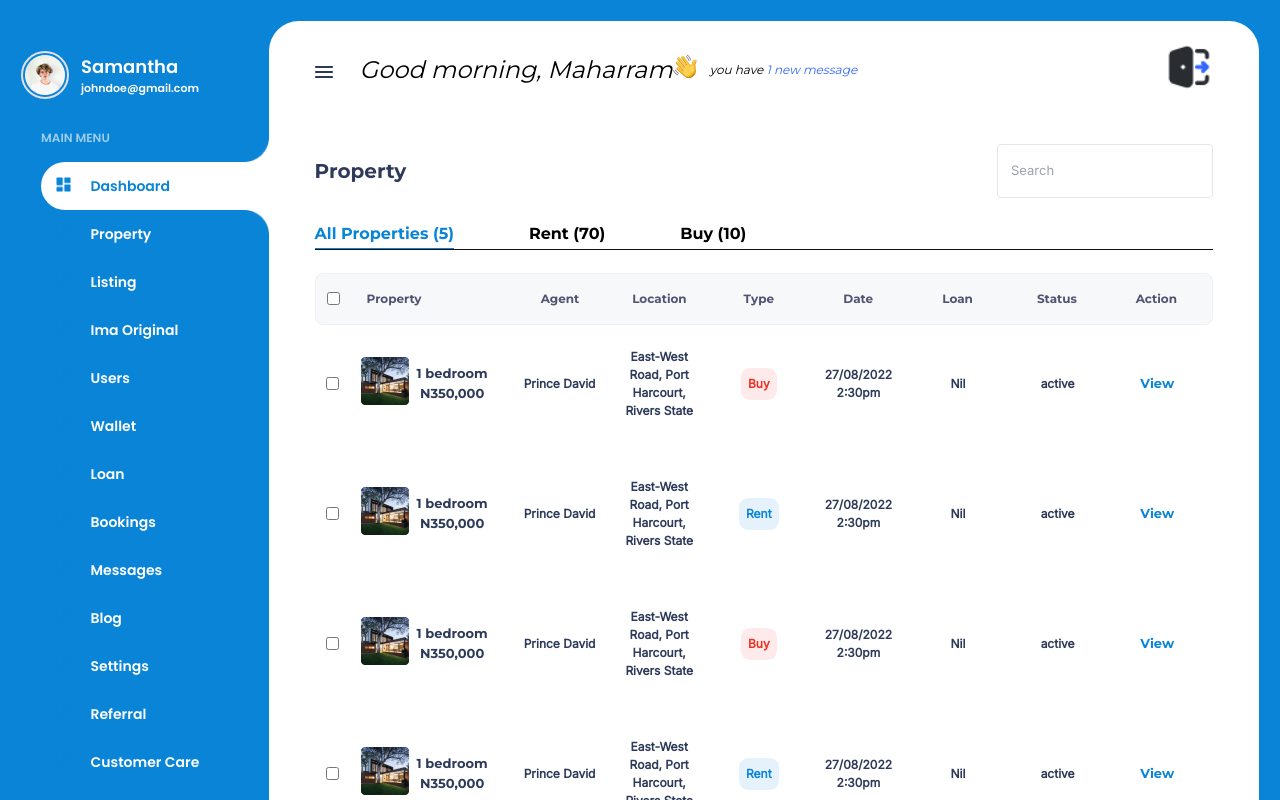
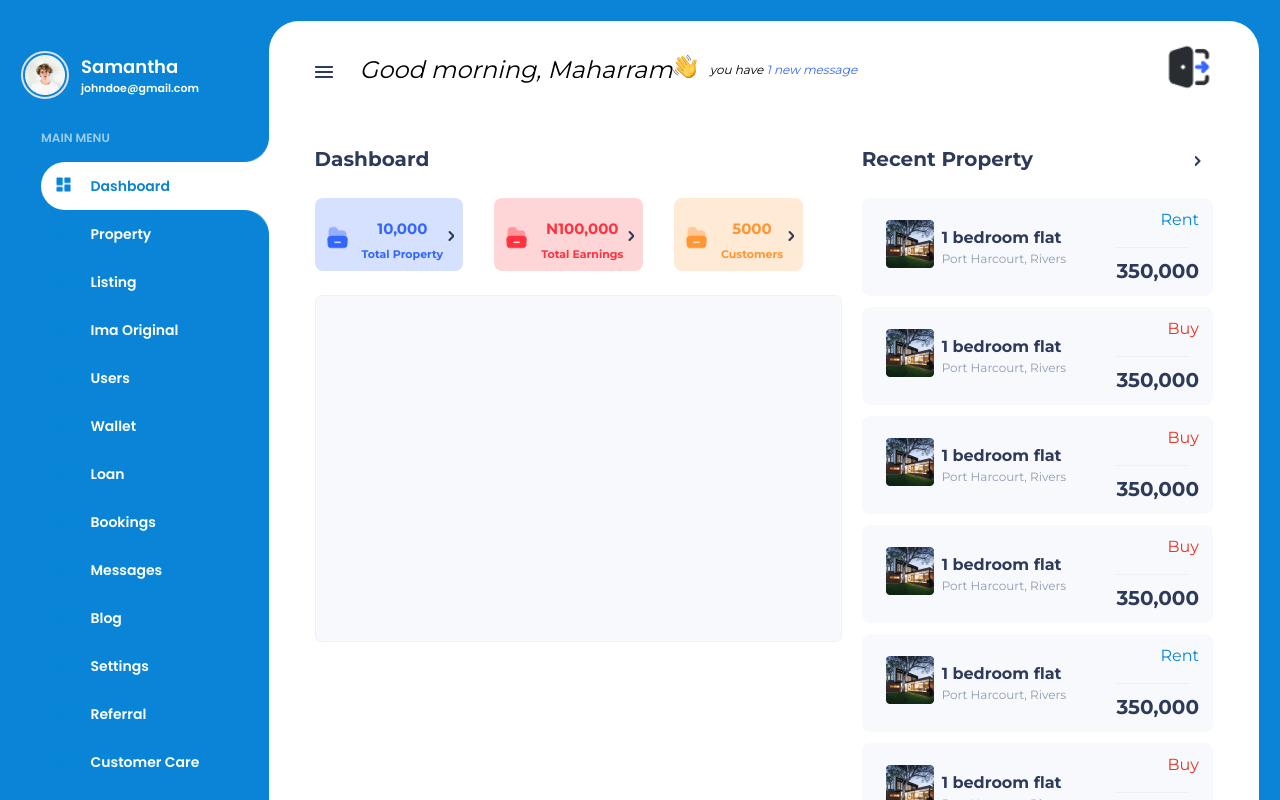
Before and after one commit to egileekada/ima-admin, a Next.js app: page /dashboard in a window 1280 px wide. Shown: the top 800 px of the page. Built offline with nearby package versions, Linux system fonts and the light colour scheme.

Commit message:
Linked the navbar to the pages

```diff
--- a/src/components/DashboardSideNav/index.tsx
+++ b/src/components/DashboardSideNav/index.tsx
@@ -1,11 +1,10 @@
-import React, { useState } from "react";
+import React from "react";
 import Image from "next/image";
 import styles from "./index.module.css"
 
 
-export function DashboardSideNav({ children }: { [x: string]: any }){
+export function DashboardSideNav({ children, page, setPage }: { [x: string]: any, page:string, setPage:any }){
 
-    const [page, setPage] = useState('dashboard')
 
 const backgroundStyle: object = {
 backgroundColor: '#fff',
--- a/src/pages/dashboard/index.tsx
+++ b/src/pages/dashboard/index.tsx
@@ -1,4 +1,4 @@
-import React from "react"
+import React, { useState } from "react"
 import { NextPage } from "next"
 import { DashboardSideNav, FileCount } from "../../components"
 import { DashboardHome } from "../../components/DashboardHome"
@@ -7,11 +7,13 @@ import { Property } from "../../components/Property"
 
 
 const Dashboard: NextPage = () => {
+    const [page, setPage] = useState('dashboard')
 
     return (
         <div>
-            <DashboardSideNav>
-                <Property />
+            <DashboardSideNav page={page} setPage={setPage}>
+                {page==='dashboard' && <DashboardHome />}
+                {page === 'property' && <Property />}
             </DashboardSideNav>
         </div>
     )
```
